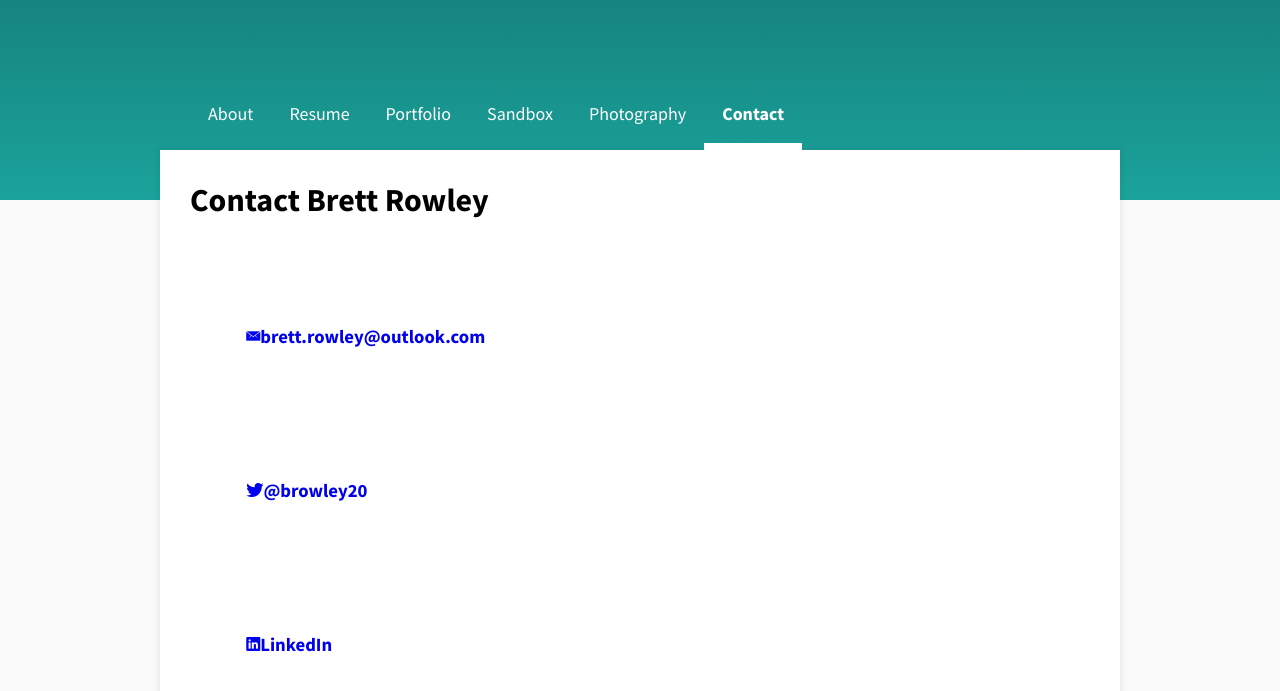
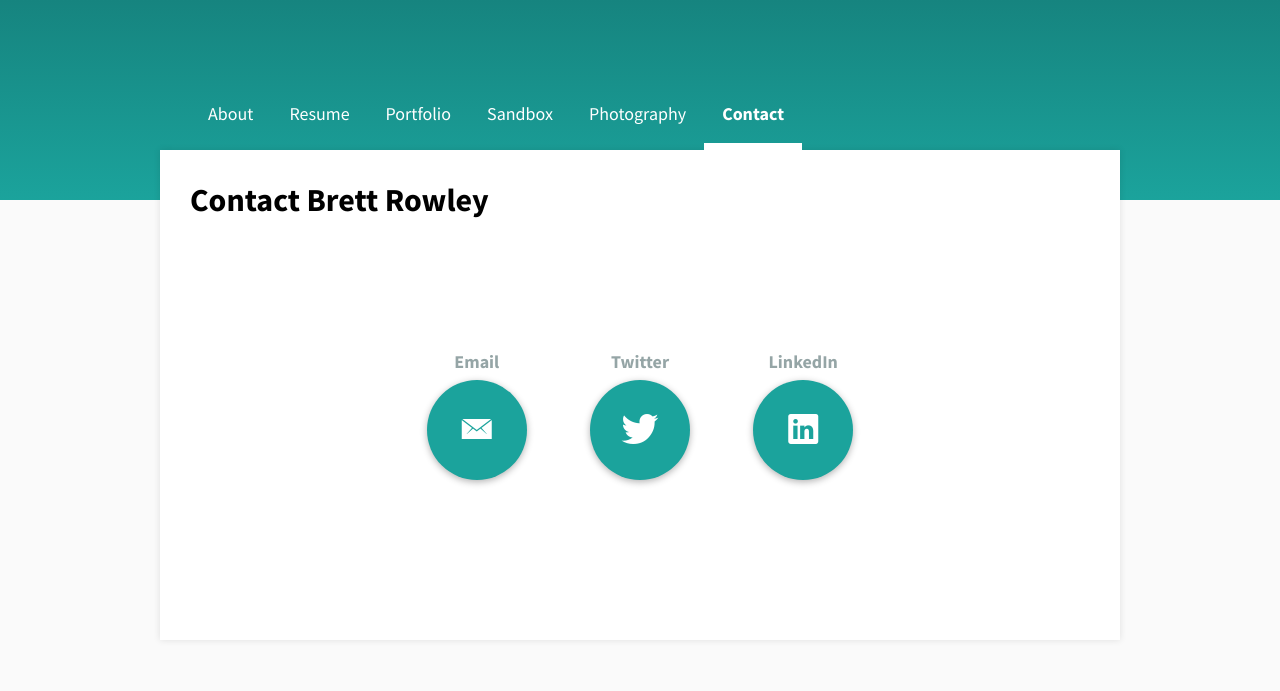
Before and after one commit to brettrowley/brettrowley.github.io, a Jekyll site: the page built from contact/index.html, in a window 1280 px wide. Shown: the top 691 px of the page. Built offline with Jekyll 4.4.1, drawn with Linux system fonts in a browser that asks for light colours; some web fonts are replaced.

Commit message:
Added buttons to Contact page

```diff
--- a/assets/css/browley.css
+++ b/assets/css/browley.css
@@ -1,3 +1,6 @@
+.shadowed {
+  box-shadow: 0px 2px 7px 0px rgba(0, 0, 0, 0.3); }
+
 html, body {
   padding: 0;
   margin: 0;
@@ -10,6 +13,40 @@ a:not(.btn) {
   @media (min-width: 600px) {
     a:not(.btn):hover {
       background: rgba(0, 0, 0, 0.05); } }
+
+a.btn {
+  color: white;
+  border-radius: 3px;
+  text-decoration: none;
+  transition: background 0.25s;
+  background: #95A5A6; }
+  a.btn:hover {
+    background: #798d8f; }
+  a.btn.btn-light {
+    color: #333;
+    background: #f0f0f0; }
+    a.btn.btn-light:hover {
+      background: #e6e6e6; }
+  a.btn.btn-red {
+    background: #F64747; }
+    a.btn.btn-red:hover {
+      background: #f41616; }
+  a.btn.btn-blue {
+    background: #59ABE3; }
+    a.btn.btn-blue:hover {
+      background: #2d95dc; }
+  a.btn.btn-purple {
+    background: #9B59B6; }
+    a.btn.btn-purple:hover {
+      background: #804399; }
+  a.btn.btn-yellow {
+    background: #F5AB35; }
+    a.btn.btn-yellow:hover {
+      background: #eb950c; }
+  a.btn.btn-green {
+    background: #1BA39C; }
+    a.btn.btn-green:hover {
+      background: #147772; }
 
 .navbar.banner {
   height: 200px;
@@ -71,15 +108,32 @@ a:not(.btn) {
     margin-top: 30px;
     font-weight: bolder; }
     .page .header a.btn {
-      background: #F64747;
-      border-radius: 3px;
-      color: white;
-      text-decoration: none;
       margin-left: 1em; }
 
-.page.contact .content h3 a {
-  display: block;
-  padding: 3em;
-  text-decoration: none; }
+.page.contact .content {
+  text-align: center; }
+  .page.contact .content #contactButtons {
+    padding: 100px 30px; }
+  .page.contact .content a.btn {
+    display: inline-block;
+    border-radius: 50%;
+    margin: 30px;
+    vertical-align: top; }
+    .page.contact .content a.btn .text {
+      font-size: 18px;
+      position: absolute;
+      color: #333;
+      margin-top: -30px;
+      margin-left: -100px;
+      width: 100px;
+      color: #95A5A6;
+      font-weight: bolder; }
+    .page.contact .content a.btn i {
+      font-size: 40px;
+      display: inline-block;
+      height: 100px;
+      width: 100px;
+      line-height: 100px;
+      text-align: center; }
 
 /*# sourceMappingURL=browley.css.map */
--- a/contact/index.html
+++ b/contact/index.html
@@ -6,7 +6,9 @@ title: Contact
 	<h1>Contact Brett Rowley</h1>
 </div>
 <div class="content">
-	<h3><a class="btn" href="mailto:brett.rowley@outlook.com"><i class="icon ion-ios-email"></i>brett.rowley@outlook.com</a></h3>
-	<h3><a class="btn" href="https://twitter.com/browley20" target="_blank"><i class="icon ion-social-twitter"></i>@browley20</a></h3>
-	<h3><a class="btn" href="https://www.linkedin.com/pub/brett-rowley/37/728/762" target="_blank"><i class="icon ion-social-linkedin"></i>LinkedIn</a></li>
+	<div id="contactButtons">
+		<a class="btn btn-green shadowed" href="mailto:brett.rowley@outlook.com"><i class="icon ion-ios-email"></i><span class="text">Email</span></a>
+		<a class="btn btn-green shadowed" href="https://twitter.com/browley20" target="_blank"><i class="icon ion-social-twitter"></i><span class="text">Twitter</span></a>
+		<a class="btn btn-green shadowed" href="https://www.linkedin.com/pub/brett-rowley/37/728/762" target="_blank"><i class="icon ion-social-linkedin"></i><span class="text">LinkedIn</span></a>
+	</div>
 </div>
```
Also changed, not shown: assets/css/browley.sass (+71 -18 lines), 1 other file.
